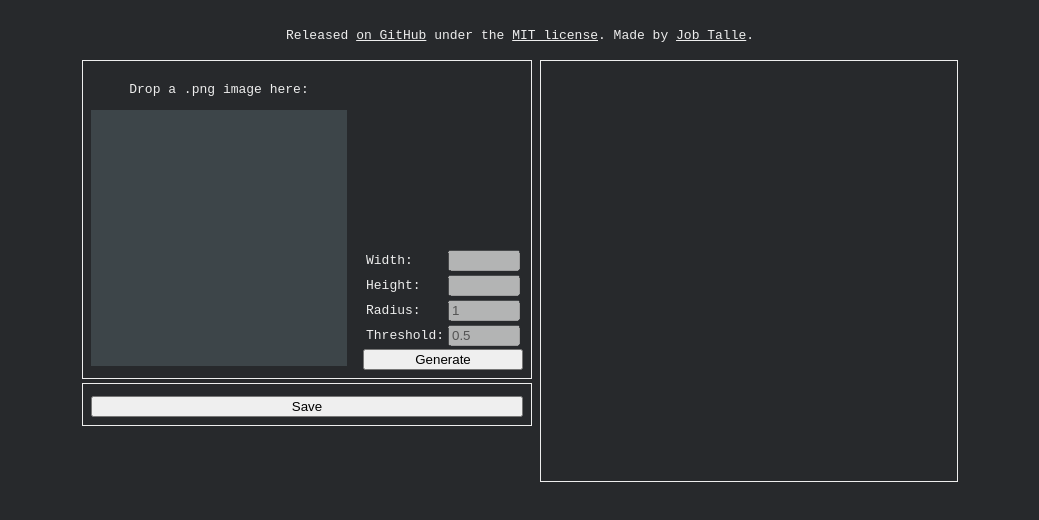
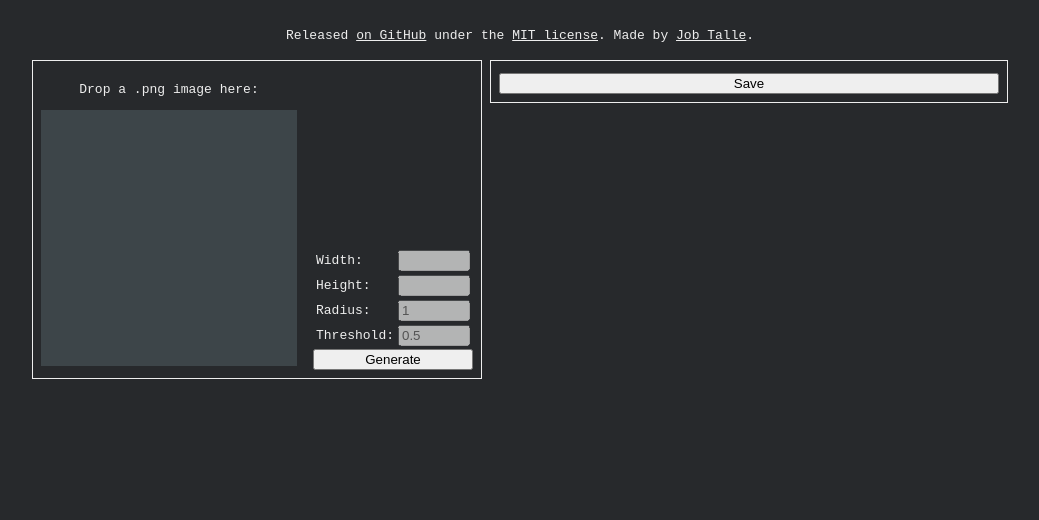
Before and after one commit to jobtalle/SDFMaker, a plain HTML site: page index.html in a window 1280 px wide. Shown: the part 58-578 px from the top of the page, without its empty margins (120-1159 px from the left). Drawn offline with Linux system fonts and the light colour scheme.

Commit message:
Simplified GUI

```diff
--- a/index.html
+++ b/index.html
@@ -57,14 +57,12 @@
                     <div id="input-info"></div>
                 </div>
             </div>
+        </div>
+        <div class="column">
             <div id="output" class="panel">
+                <canvas id="preview-canvas" width="40" height="40"></canvas>
                 <div id="output-container"></div>
                 <button id="button-save">Save</button>
-            </div>
-        </div>
-        <div class="column">
-            <div id="preview" class="panel">
-                <canvas id="preview-canvas" width="400" height="400"></canvas>
             </div>
         </div>
     </div>
--- a/style.css
+++ b/style.css
@@ -83,6 +83,7 @@ button {
 #output {
     display: flex;
     flex-direction: column;
+    width: 500px;
 }
 
 #output button {
@@ -90,8 +91,7 @@ button {
 }
 
 #output-container {
-    min-width: 100%;
-    max-width: 500px;
+    width: 100%;
     overflow: auto;
     margin-left: auto;
     margin-right: auto;
@@ -102,3 +102,7 @@ button {
     width: 100%;
     image-rendering: pixelated;
 }
+
+#preview-canvas {
+    position: absolute;
+}
```
